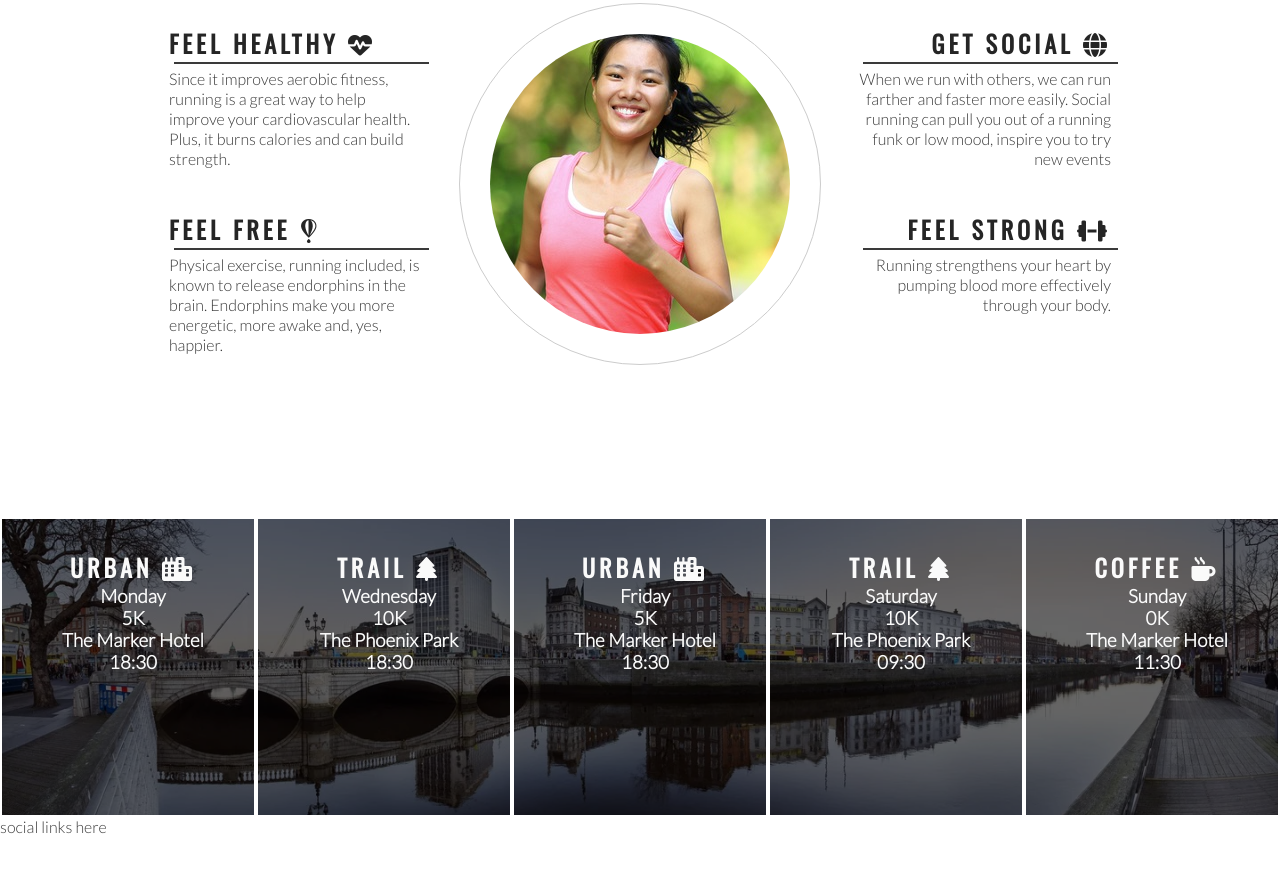
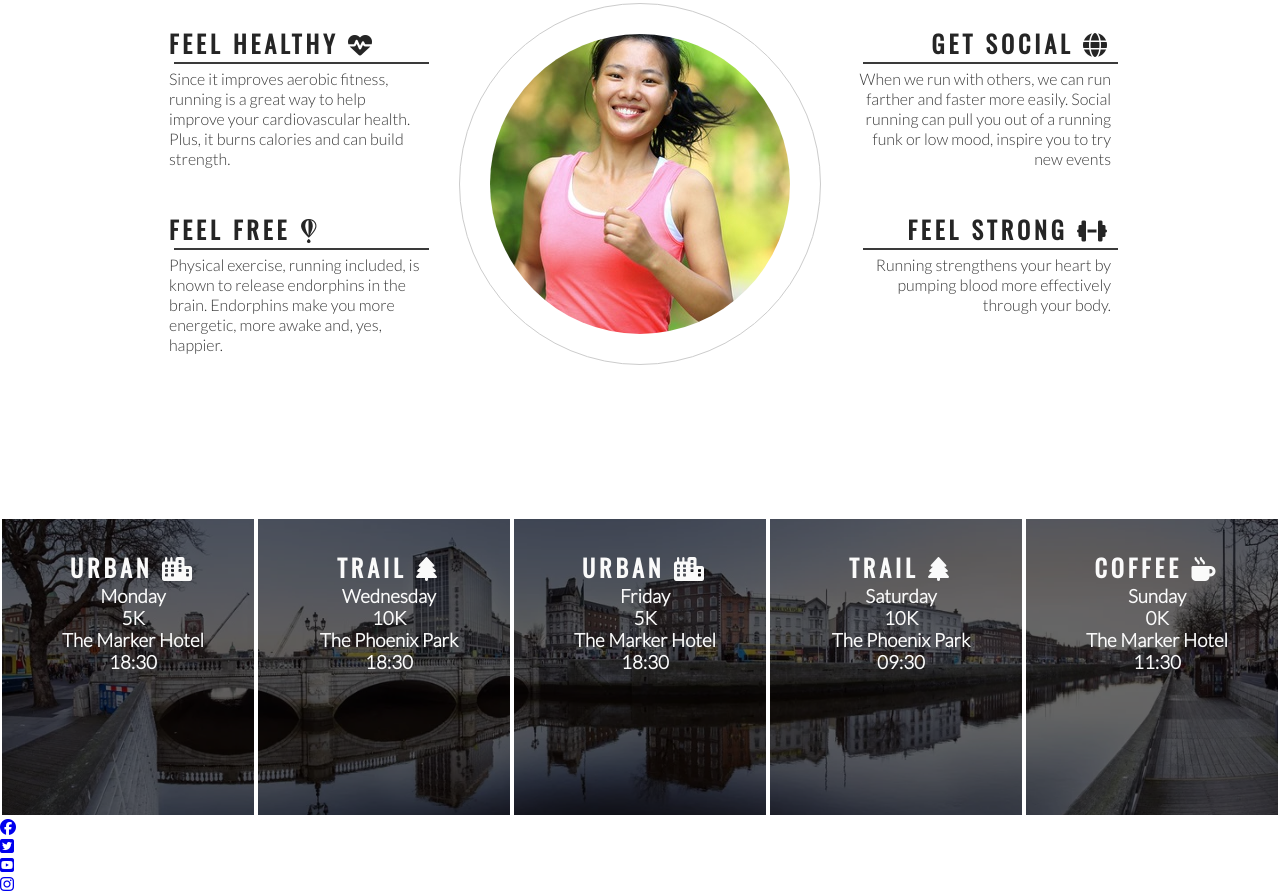
Before and after one commit to GazzaW6/Love-running, a plain HTML site: page index.html in a window 1280 px wide. Shown: the part 778-1671 px from the top of the page. Before the commit the page ends 1614 px from the top, so only its background shows below. Drawn offline with nearby package versions, Linux system fonts and the light colour scheme.

Commit message:
add social media icons to footer

```diff
--- a/index.html
+++ b/index.html
@@ -114,7 +114,24 @@
         </div>
     </section>
     <footer>
-        social links here
+        <ul>
+            <li>
+                <a href="https://facebook.com" target="_blank" rel="noopener" aria-label="Visit our Facebook page (opens in new tab"><i class="fa-brands fa-facebook"></i>
+                </a>
+            </li>
+            <li>
+                <a href="https://twitter.com" target="_blank" rel="noopener" aria-label="Visit our Twitter page (opens in new tab"><i class="fa-brands fa-square-twitter"></i>
+                </a>
+            </li>
+            <li>
+                <a href="https://youtube.com" target="_blank" rel="noopener" aria-label="Visit our YouTube page (opens in new tab"><i class="fa-brands fa-square-youtube"></i>
+                </a>
+            </li>
+            <li>
+                <a href="https://Instagram.com" target="_blank" rel="noopener" aria-label="Visit our Instagram page (opens in new tab"><i class="fa-brands fa-instagram"></i>
+                </a>
+            </li>
+        </ul>
     </footer>
 
     <!--font awesome script-->
```
